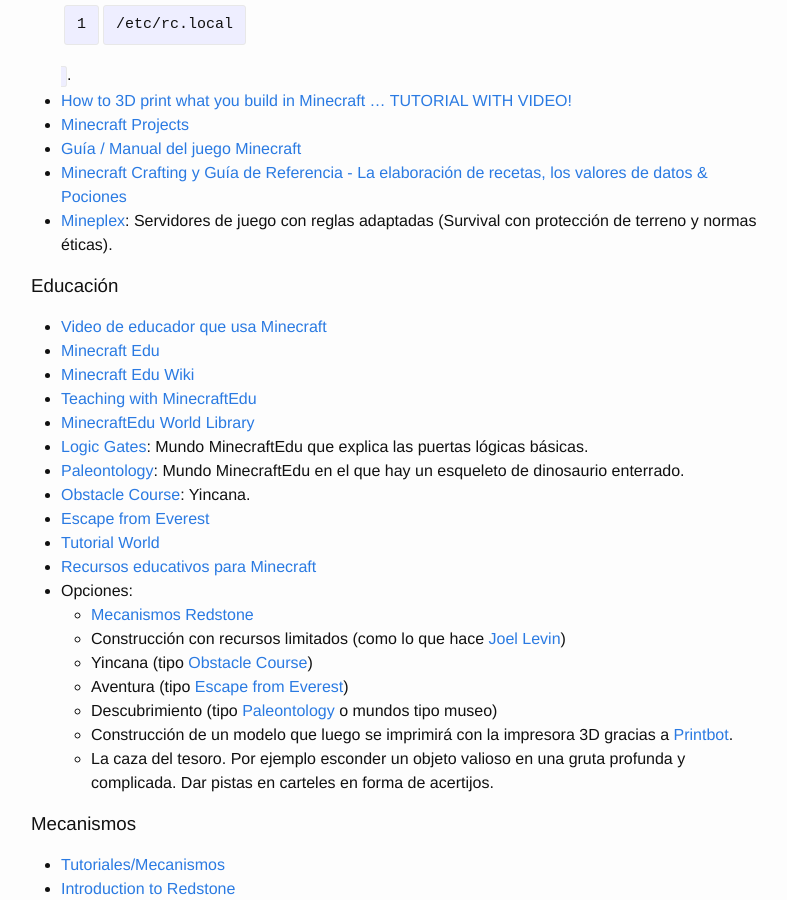
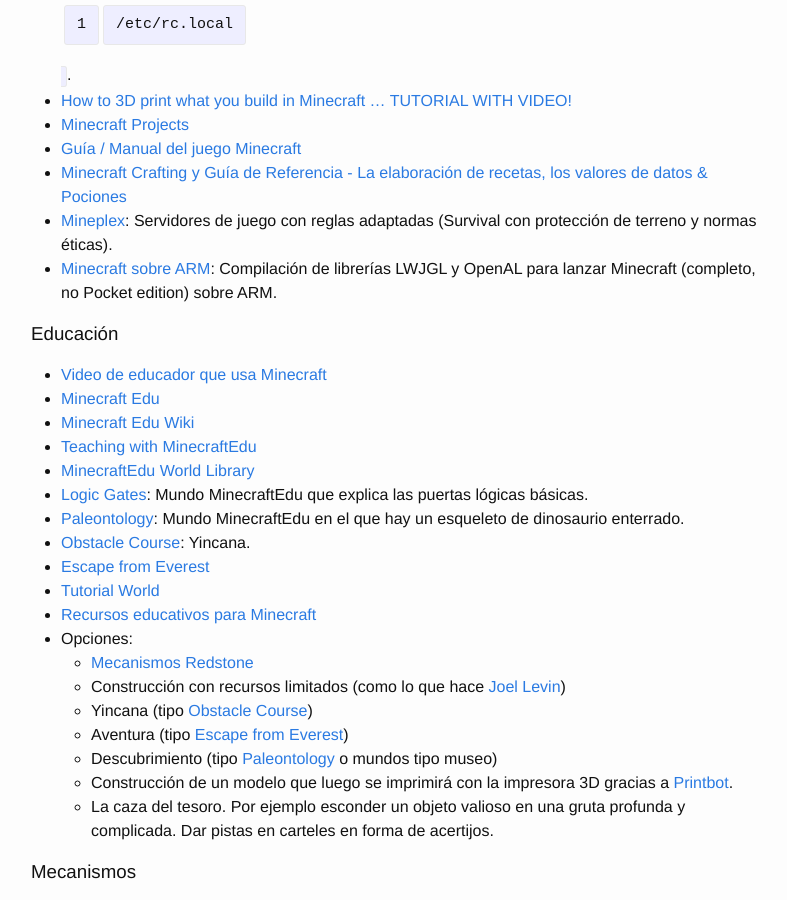
Before and after one commit to eduardofilo/eduardofilo.jekyll, a Jekyll site: the page built from proyectos/minecraft.md, in a window 1280 px wide and 900 px high, scrolled down 417 px. Shown: the whole window, without its empty margins (239-1026 px from the left). Built offline with Jekyll 4.4.1, drawn with Linux system fonts in a browser that asks for light colours; Markdown is read by kramdown in place of the engine named in the settings.

Commit message:
Enlace Minecraft.

```diff
--- a/proyectos/minecraft.md
+++ b/proyectos/minecraft.md
@@ -20,6 +20,7 @@
 * [Guía / Manual del juego Minecraft](http://www.trucoteca.com/guia-minecraft/pc-12340.html)
 * [Minecraft Crafting y Guía de Referencia - La elaboración de recetas, los valores de datos & Pociones](http://diamondboots.com/)
 * [Mineplex](http://mineplex.net/about): Servidores de juego con reglas adaptadas (Survival con protección de terreno y normas éticas).
+* [Minecraft sobre ARM](http://rogerallen.github.io/jetson/2014/07/31/minecraft-on-jetson-tk1/): Compilación de librerías LWJGL y OpenAL para lanzar Minecraft (completo, no Pocket edition) sobre ARM.
 
 ### Educación
 
```
